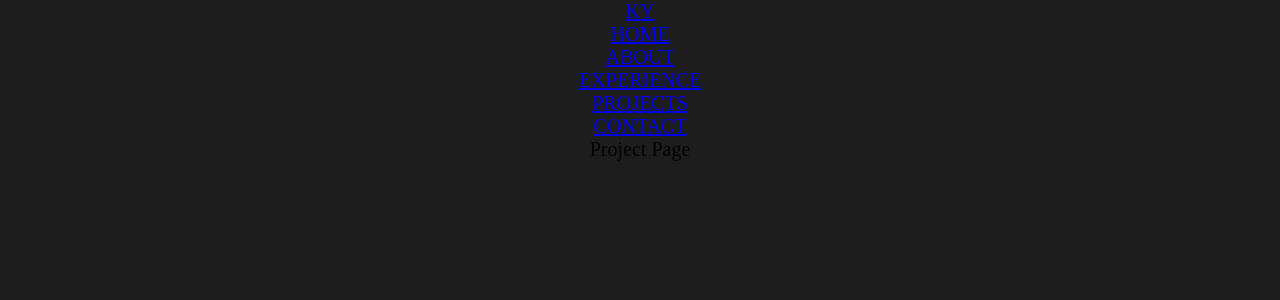
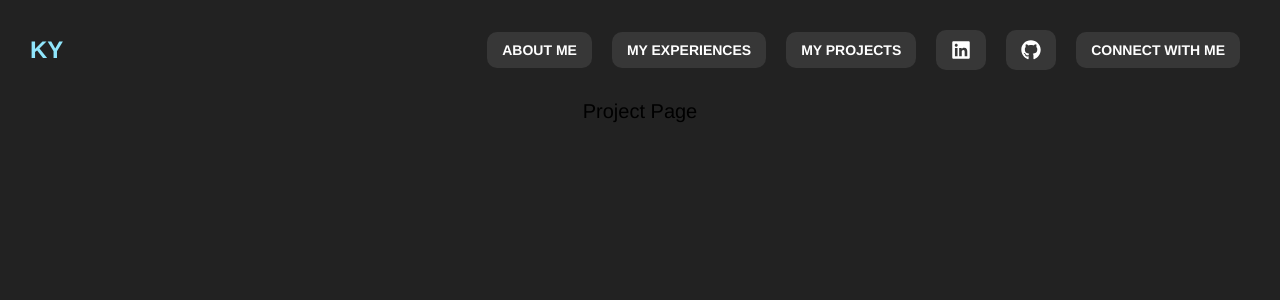
Before and after one commit to KyleYung/personal-website, a React (Create React App) app: page /projects in a window 1280 px wide. Shown: the top 300 px of the page. Built offline with nearby package versions, Linux system fonts and the light colour scheme.

Commit message:
styled navbar

```diff
--- a/package.json
+++ b/package.json
@@ -7,6 +7,7 @@
     "rc-progress": "^4.0.0",
     "react": "^19.0.0",
     "react-dom": "^19.0.0",
+    "react-icons": "^5.4.0",
     "react-router-dom": "^7.1.1",
     "react-scripts": "5.0.1",
     "react-simple-animate": "^3.5.3",
--- a/src/components/navbar/index.jsx
+++ b/src/components/navbar/index.jsx
@@ -1,53 +1,66 @@
-import React from 'react';
+import React, {useState} from 'react';
 import {Link} from 'react-router-dom';
+import {FaBars, FaGithub, FaLinkedin} from 'react-icons/fa';
+import {HiX} from 'react-icons/hi';
+import './styles.css';
 
 const data = [
-    {
-        label : 'HOME',
-        to : '/'
-    },
 
-    {
-        label : 'ABOUT',
-        to : '/about'
-    },
+    { label: 'ABOUT ME', to: '/about' },
 
-    {
-        label : 'EXPERIENCE',
-        to : '/experience'
-    },
+    { label: 'MY EXPERIENCES', to: '/experience'},
 
-    {
-        label : 'PROJECTS',
-        to : '/projects'
-    },
+    { label: 'MY PROJECTS', to: '/projects' },
 
-    {
-        label : 'CONTACT',
-        to : '/contact'
-    },
+    { label: 'LINKEDIN', to: 'https://linkedin.com/in/kyleyyung', isSocial: true, icon: <FaLinkedin size="20" /> },
+
+    { label: 'GITHUB', to: 'https://github.com/KyleYung', isSocial: true, icon: <FaGithub size="20" /> },
+
+    { label: 'CONNECT WITH ME', to: '/contact' },
 ]
 
 const Navbar = () => {
+
+
+    const [toggleIcon, setToggleIcon] = useState(false);
+
+    // func that changes value of toggleIcon (true or false)
+    const handleToggleIcon = () => {
+        setToggleIcon(!toggleIcon); //sets the new state to the opposite of its curr val
+    };
+
     return (
         <div>
-            <nav class="navbar">
-                <div class="navbar-container">
-                    <Link to = {'/'} class="navbar-container-logo">
-                    KY
+            <nav className="navbar">
+                <div className="navbar-container">
+                    <Link to = {'/'} className="navbar-container-logo">
+                        KY
                     </Link>
                 </div>
-                <ul class="navbar-container-menu">
-                    {
-                        data.map((item, key)=> (
-                            <li key={key} class="navbar-container-menu-item">
-                                <Link to={item.to} class="navbar-container-menu-item-link">
+                <ul className="navbar-container-menu">
+                    {data.map((item, key) => (
+                        <li key={key} className="navbar-container-menu-item">
+                            {item.isSocial ? (
+                                /* if item is a social, render logo */
+                                <a href={item.to} target="_blank" className="navbar-container-menu-item-link">
+                                    {item.icon}
+                                </a>
+                            ) : (
+                                /* else render the text */
+                                <Link to={item.to} className="navbar-container-menu-item-link">
                                     {item.label}
                                 </Link>
-                            </li>
-                        ))
+                            )}
+                        </li>
+                        ))}
+                    </ul>
+
+                <div className="nav-icon" onClick={handleToggleIcon}>
+                    {
+                        // check if toggleIcon is true. If it is,render HiX, else render FaBars
+                        toggleIcon ? <HiX size="30"/> : <FaBars size="30"/>
                     }
-                </ul>
+                </div>
             </nav>
         </div>
     )
--- a/src/components/navbar/styles.css
+++ b/src/components/navbar/styles.css
@@ -0,0 +1,56 @@
+/* Navbar Container */
+.navbar {
+    display: flex;
+    justify-content: space-between;
+    align-items: center;
+    padding: 30px 30px;
+  }
+
+/* Logo Styling */
+.navbar-container-logo {
+    font-size: 24px;
+    font-weight: bold;
+    color: #90E6FC;
+    text-decoration: none;
+}
+
+/* Menu Container */
+.navbar-container-menu {
+    display: flex;
+    list-style: none;
+    margin: 0;
+    padding: 0;
+    align-items: center;
+}
+
+/* Menu Item Styling */
+    .navbar-container-menu-item {
+    margin: 0 10px;
+}
+
+/* Menu Item Link Styling */
+.navbar-container-menu-item-link {
+    display: flex;
+    background-color: rgb(55, 55, 55);
+    text-decoration: none;
+    color: white;
+    font-weight: bold;
+    padding: 10px 15px;
+    border-radius: 10px;
+    transition: background-color 0.3s, color 0.3s;
+    font-size: 0.7rem;
+}
+
+/* Hover Effect */
+.navbar-container-menu-item-link:hover {
+    background-color: #90E6FC;
+    color: black;
+}
+
+.nav-icon {
+    display: none;
+}
+
+@media only screen and (max-width: 768px) {
+
+}
--- a/src/index.css
+++ b/src/index.css
@@ -3,6 +3,7 @@
     padding: 0;
     margin: 0;
     scroll-behavior: smooth;
+    font-family: 'Helvetica Neue', Helvetica, Arial, sans-serif;
 }
 
 html {
@@ -11,7 +12,7 @@ html {
 }
 
 body {
-    background: #1d1d1d;
+    background: #222222;
     height: 100%;
 }
 
```
Also changed, not shown: 1 other file (tests, documents, lock files or other folders).
